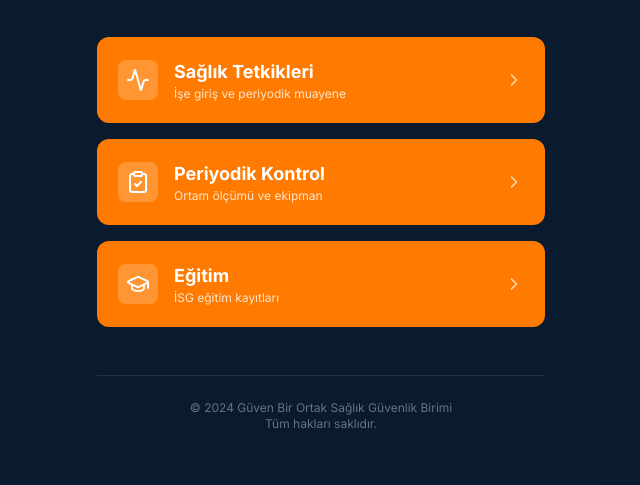
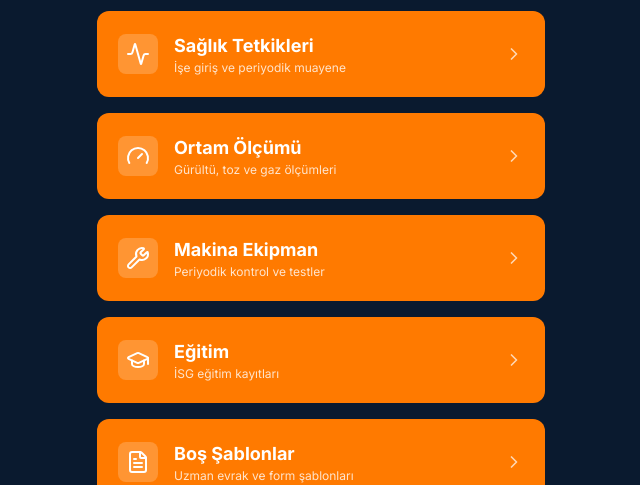
Before and after one commit to adminguvenbir/formguvenbir, a plain HTML site: page index.html in a window 1280 px wide. Shown: the part 319-804 px from the top of the page, without its empty margins (319-959 px from the left). Drawn offline with nearby package versions, Linux system fonts and the light colour scheme.

Commit message:
index.html

```diff
--- a/index.html
+++ b/index.html
@@ -72,14 +72,8 @@
 
         <!-- LOGO ALANI -->
         <div class="flex flex-col items-center mb-10">
-            <!--
-                Logo Kutusu:
-                Arka plan rengi ile karışmaması için beyaz,
-                yuvarlak köşeli ve gölgeli bir kutu içine aldık.
-            -->
             <div class="bg-white p-6 rounded-2xl mb-6 backdrop-blur-sm border border-white/10 shadow-2xl w-full flex justify-center">
-                <!-- Logo Dosyası: index.html ile aynı klasörde olmalı -->
-                <!-- LOGO BOYUTU GÜNCELLENDİ: h-32 yapıldı -->
+                <!-- Logo Dosyası -->
                 <img src="LOGO HQ.png" alt="Güven Bir OSGB Logo" class="h-32 object-contain">
             </div>
 
@@ -92,8 +86,7 @@
         <!-- BUTONLAR LİSTESİ -->
         <div class="space-y-4">
 
-            <!-- Buton 1: Sağlık Tetkikleri -->
-            <!-- GÜNCELLENDİ: Link saglik_form.html oldu, target=_blank kaldırıldı (aynı sekmede açsın diye) -->
+            <!-- 1. BUTON: Sağlık Tetkikleri -->
             <a href="saglik_form.html" class="group btn-card bg-brand-primary hover:bg-brand-hover text-white p-5 rounded-xl flex items-center justify-between no-underline border border-transparent hover:border-white/20">
                 <div class="flex items-center gap-4">
                     <div class="bg-white/20 p-2 rounded-lg group-hover:bg-white/30 transition-colors">
@@ -107,26 +100,38 @@
                 <i data-lucide="chevron-right" class="w-5 h-5 opacity-70 group-hover:translate-x-1 transition-transform"></i>
             </a>
 
-            <!-- Buton 2: Periyodik Kontrol -->
-            <a href="#kontrol-linki-buraya" target="_blank" class="group btn-card bg-brand-primary hover:bg-brand-hover text-white p-5 rounded-xl flex items-center justify-between no-underline border border-transparent hover:border-white/20">
+            <!-- 2. BUTON: Ortam Ölçümü -->
+            <a href="ortam_olcum_form.html" class="group btn-card bg-brand-primary hover:bg-brand-hover text-white p-5 rounded-xl flex items-center justify-between no-underline border border-transparent hover:border-white/20">
                 <div class="flex items-center gap-4">
                     <div class="bg-white/20 p-2 rounded-lg group-hover:bg-white/30 transition-colors">
-                        <!-- İkon: Clipboard Check -->
-                        <i data-lucide="clipboard-check" class="w-6 h-6"></i>
+                        <i data-lucide="gauge" class="w-6 h-6"></i>
                     </div>
                     <div class="flex flex-col text-left">
-                        <span class="font-bold text-lg">Periyodik Kontrol</span>
-                        <span class="text-xs text-white/80 font-normal">Ortam ölçümü ve ekipman</span>
+                        <span class="font-bold text-lg">Ortam Ölçümü</span>
+                        <span class="text-xs text-white/80 font-normal">Gürültü, toz ve gaz ölçümleri</span>
                     </div>
                 </div>
                 <i data-lucide="chevron-right" class="w-5 h-5 opacity-70 group-hover:translate-x-1 transition-transform"></i>
             </a>
 
-            <!-- Buton 3: Eğitim -->
-            <a href="#egitim-linki-buraya" target="_blank" class="group btn-card bg-brand-primary hover:bg-brand-hover text-white p-5 rounded-xl flex items-center justify-between no-underline border border-transparent hover:border-white/20">
+            <!-- 3. BUTON: Makina Ekipman (Periyodik Kontrol) -->
+            <a href="periyodik_kontrol_form.html" class="group btn-card bg-brand-primary hover:bg-brand-hover text-white p-5 rounded-xl flex items-center justify-between no-underline border border-transparent hover:border-white/20">
                 <div class="flex items-center gap-4">
                     <div class="bg-white/20 p-2 rounded-lg group-hover:bg-white/30 transition-colors">
-                        <!-- İkon: Graduation Cap -->
+                        <i data-lucide="wrench" class="w-6 h-6"></i>
+                    </div>
+                    <div class="flex flex-col text-left">
+                        <span class="font-bold text-lg">Makina Ekipman</span>
+                        <span class="text-xs text-white/80 font-normal">Periyodik kontrol ve testler</span>
+                    </div>
+                </div>
+                <i data-lucide="chevron-right" class="w-5 h-5 opacity-70 group-hover:translate-x-1 transition-transform"></i>
+            </a>
+
+            <!-- 4. BUTON: Eğitim -->
+            <a href="egitim_form.html" class="group btn-card bg-brand-primary hover:bg-brand-hover text-white p-5 rounded-xl flex items-center justify-between no-underline border border-transparent hover:border-white/20">
+                <div class="flex items-center gap-4">
+                    <div class="bg-white/20 p-2 rounded-lg group-hover:bg-white/30 transition-colors">
                         <i data-lucide="graduation-cap" class="w-6 h-6"></i>
                     </div>
                     <div class="flex flex-col text-left">
@@ -137,9 +142,22 @@
                 <i data-lucide="chevron-right" class="w-5 h-5 opacity-70 group-hover:translate-x-1 transition-transform"></i>
             </a>
 
+             <!-- 5. BUTON: Boş Şablonlar -->
+             <a href="sablonlar.html" class="group btn-card bg-brand-primary hover:bg-brand-hover text-white p-5 rounded-xl flex items-center justify-between no-underline border border-transparent hover:border-white/20">
+                <div class="flex items-center gap-4">
+                    <div class="bg-white/20 p-2 rounded-lg group-hover:bg-white/30 transition-colors">
+                        <i data-lucide="file-text" class="w-6 h-6"></i>
+                    </div>
+                    <div class="flex flex-col text-left">
+                        <span class="font-bold text-lg">Boş Şablonlar</span>
+                        <span class="text-xs text-white/80 font-normal">Uzman evrak ve form şablonları</span>
+                    </div>
+                </div>
+                <i data-lucide="chevron-right" class="w-5 h-5 opacity-70 group-hover:translate-x-1 transition-transform"></i>
+            </a>
+
         </div>
 
-        <!-- Footer / Bilgi -->
         <div class="mt-12 text-center border-t border-white/10 pt-6">
             <p class="text-gray-500 text-xs">
                 &copy; 2024 Güven Bir Ortak Sağlık Güvenlik Birimi<br>
@@ -149,7 +167,6 @@
     </div>
 
     <script>
-        // Lucide ikonlarını oluştur (Sayfa yüklendiğinde ikonları çiz)
         lucide.createIcons();
     </script>
 </body>
```
